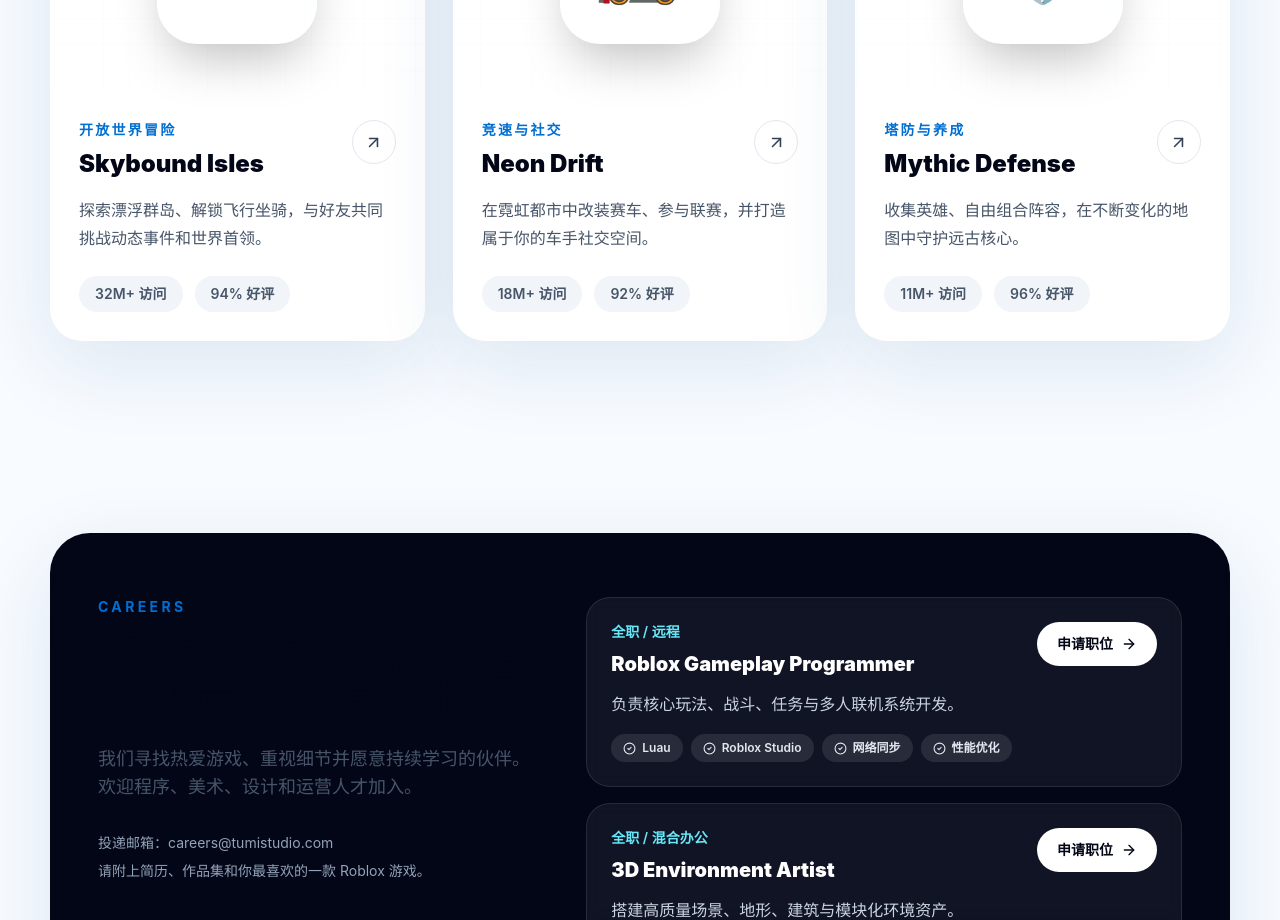
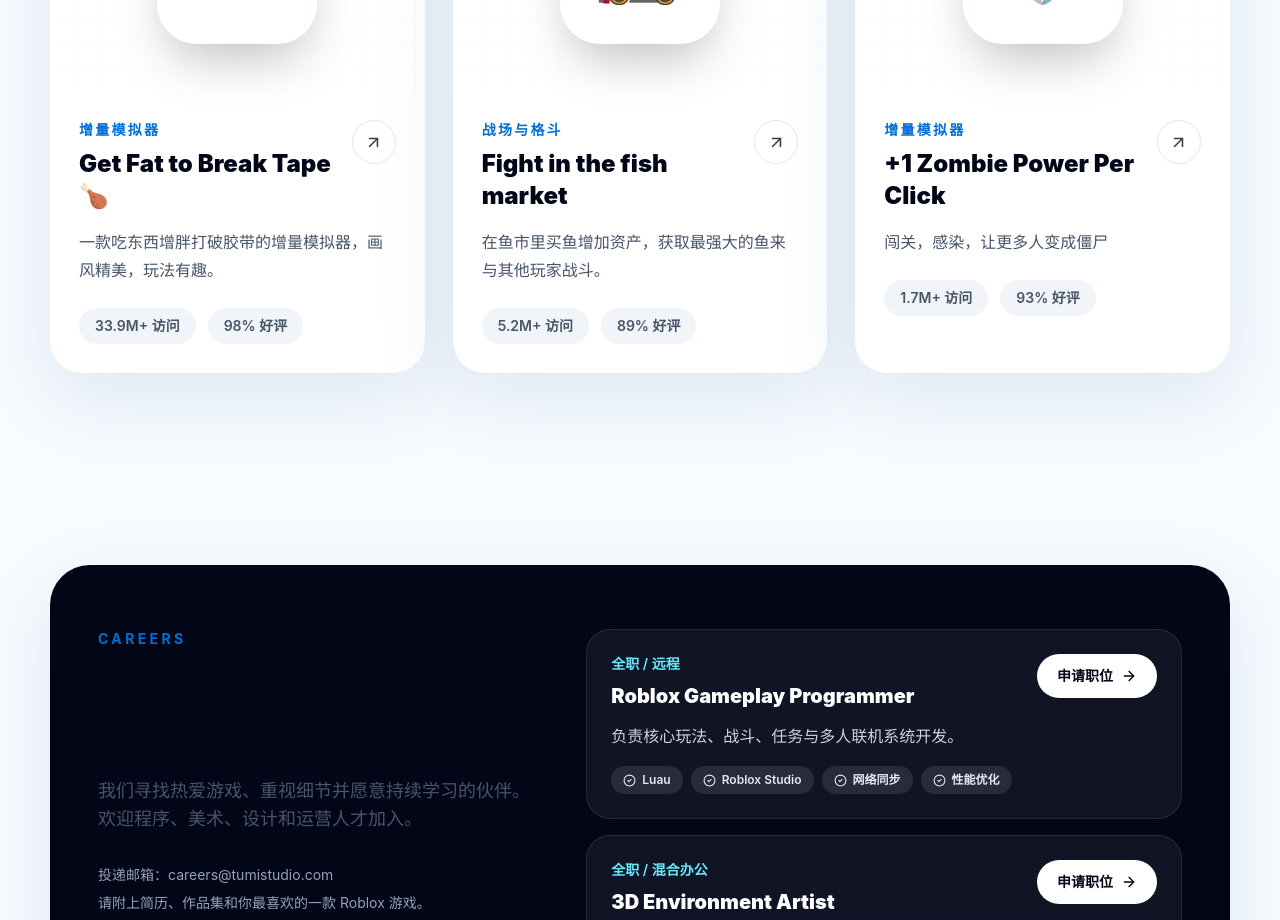
Before and after one commit to 239569lz-alt/tumi-company-website, a Next.js app: page / in a window 1280 px wide. Shown: the part 2040-2960 px from the top of the page. Built offline with nearby package versions, Linux system fonts and the light colour scheme.

Commit message:
updateupdate

```diff
--- a/src/data/site.ts
+++ b/src/data/site.ts
@@ -1,30 +1,33 @@
 export const games = [
   {
-    title: "Skybound Isles",
-    category: "开放世界冒险",
-    description: "探索漂浮群岛、解锁飞行坐骑，与好友共同挑战动态事件和世界首领。",
-    visits: "32M+",
-    rating: "94%",
+    title: "Get Fat to Break Tape 🍗",
+    category: "增量模拟器",
+    description: "一款吃东西增胖打破胶带的增量模拟器，画风精美，玩法有趣。",
+    visits: "33.9M+",
+    rating: "98%",
     accent: "from-cyan-400 via-blue-500 to-indigo-600",
-    icon: "☁️"
+    icon: "☁️",
+    url: "https://www.roblox.com/games/75568173037446/Get-Fat-to-Break-Tape"
   },
   {
-    title: "Neon Drift",
-    category: "竞速与社交",
-    description: "在霓虹都市中改装赛车、参与联赛，并打造属于你的车手社交空间。",
-    visits: "18M+",
-    rating: "92%",
+    title: "Fight in the fish market",
+    category: "战场与格斗",
+    description: "在鱼市里买鱼增加资产，获取最强大的鱼来与其他玩家战斗。",
+    visits: "5.2M+",
+    rating: "89%",
     accent: "from-fuchsia-500 via-violet-500 to-blue-600",
-    icon: "🏎️"
+    icon: "🏎️",
+    url: "https://www.roblox.com/games/118206654988883/Fight-in-the-fish-market"
   },
   {
-    title: "Mythic Defense",
-    category: "塔防与养成",
-    description: "收集英雄、自由组合阵容，在不断变化的地图中守护远古核心。",
-    visits: "11M+",
-    rating: "96%",
+    title: "+1 Zombie Power Per Click",
+    category: "增量模拟器",
+    description: "闯关，感染，让更多人变成僵尸",
+    visits: "1.7M+",
+    rating: "93%",
     accent: "from-amber-400 via-orange-500 to-rose-500",
-    icon: "🛡️"
+    icon: "🛡️",
+     url: "https://www.roblox.com/games/85327604819401/1-Zombie-Power-Per-Click"
   }
 ];
 
```
